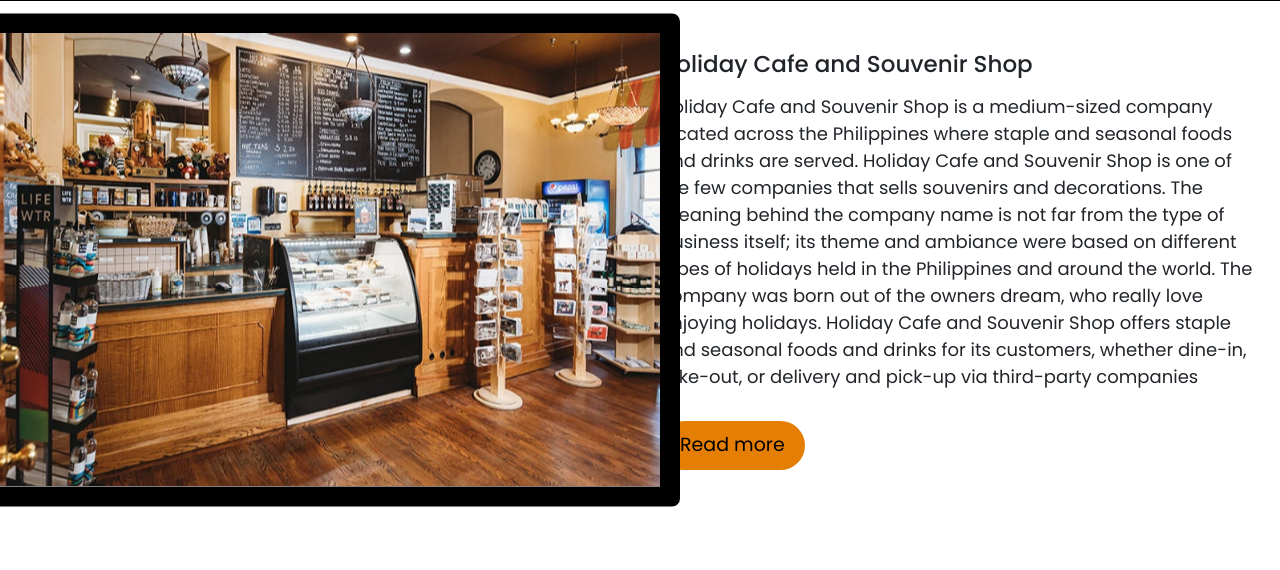
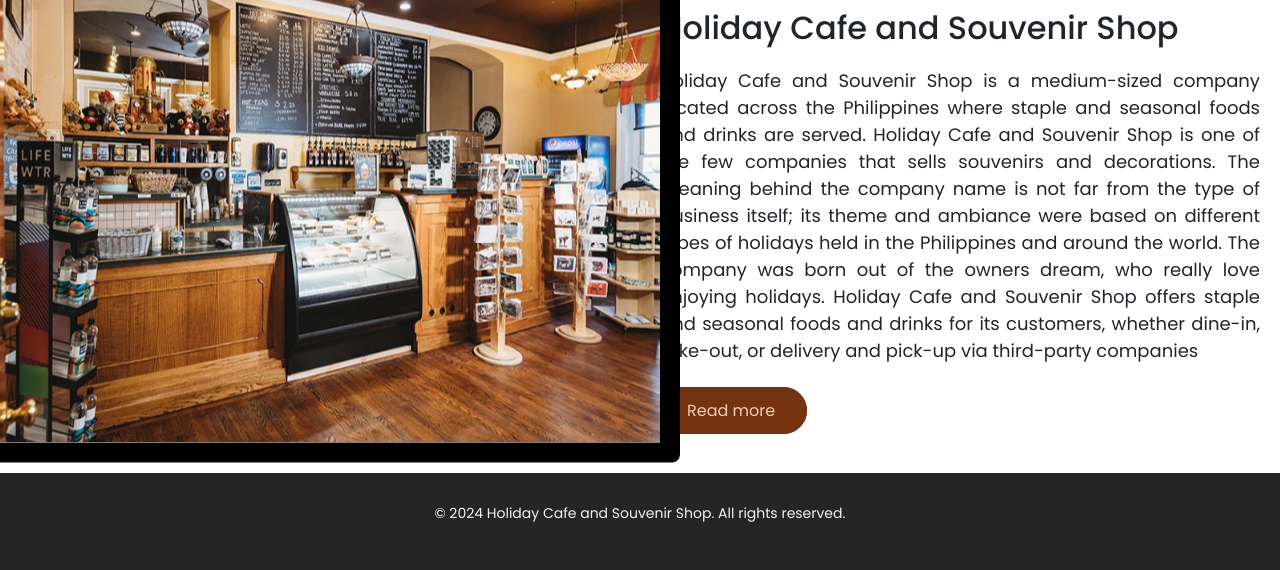
Before and after one commit to AaronClaude/Holiday-Cafe-and-Souvenir-Shop-CAPSTONE, a PHP site: page / in a window 1280 px wide; the page is wider, and only the part inside the window is pictured. Shown: the part 899-1469 px from the top of that part. Before the commit the page ends 1406 px from the top of that part, so only its background shows below. Run offline with PHP 8.4, Linux system fonts and the light colour scheme; grey boxes labelled with a size stand in for pictures from a placeholder-image service; some libraries are stand-ins or nearby versions.

Commit message:
update html, css
- added header text div
- small adjustments to about us section

```diff
--- a/CSS/styles.css
+++ b/CSS/styles.css
@@ -293,25 +325,20 @@ body {
 }
 
 .about-content h2 {
-  font-size: 23px;
-  margin-bottom: 15px;
+  font-size: 32px;
+  margin-bottom: 20px;
 }
 
 .about-content p {
   font-size: 18px;
   line-height: 1.5;
+  text-align: justify;
+  width: 600px;
+  margin-bottom: 35px;
 }
 
-.about-content .read {
-  display: inline-block;
-  padding: 10px 20px;
-  font-size: 19px;
-  text-decoration: none;
-  border-radius: 25px;
-  margin-top: 15px;
-  transition: 0.3s ease;
-  background-color: #e57e05;
-  color: black;
+.about-content .btn-2 {
+  margin-left: -5px;
 }
 
 .about-content .read:hover {
@@ -351,3 +378,15 @@ body {
 }
 
 /*end of ABOUT US css */
+
+
+footer {
+  background: #252525;
+  color: #f2f2f2;
+  text-align: center;
+  padding: 20px 0;
+}
+
+footer p {
+  font-size: 14px;
+}
--- a/index.html
+++ b/index.html
@@ -99,8 +99,19 @@
                     </div>
                   </div>
                 </div>
-                <h1 class="header-text">wala lang</h1>
-                <p class="header-paragraph">Lorem ipsum dolor, sit amet consectetur adipisicing elit. Similique quo eius blanditiis, possimus dicta quae, voluptate minima nihil voluptas iure qui ad nulla aliquid quos inventore asperiores repudiandae expedita exercitationem.</p>
+
+                  <div class="header-text">
+                    <h1>Welcome to our Shop!</h1>
+                    <p>Lorem ipsum dolor sit amet consectetur adipisicing elit. Corrupti deserunt esse ducimus non suscipit nulla placeat error, vel nihil provident minima possimus odit quidem iste quibusdam! Eligendi accusamus omnis quos. Lorem, ipsum dolor sit amet consectetur adipisicing elit. Deleniti fugit, odit velit vitae inventore suscipit perferendis temporibus atque enim, possimus tenetur similique quidem, consequuntur accusantium. Eos voluptas odit repudiandae possimus?</p>
+
+
+                    <a class="btn-3" href="#">Read more</a>
+                    <a class="btn-3" href="#">Shop Now!</a>
+                  </div>
+
+
+
+
               </div>
     </section>
 
@@ -130,13 +141,18 @@
           <div class="about-content">
               <h2> Holiday Cafe and Souvenir Shop </h2>
               <p> Holiday Cafe and Souvenir Shop is a medium-sized company located across the Philippines where staple and seasonal foods and drinks are served. Holiday Cafe and Souvenir Shop is one of the few companies that sells souvenirs and decorations. The meaning behind the company name is not far from the type of business itself; its theme and ambiance were based on different types of holidays held in the Philippines and around the world. The company was born out of the owners dream, who really love enjoying holidays. Holiday Cafe and Souvenir Shop offers staple and seasonal foods and drinks for its customers, whether dine-in, take-out, or delivery and pick-up via third-party companies </p>
-              <a href="" class="read">Read more</a>
+              <a href="#" class="btn-2">Read more</a>
           </div>
 
       </section>
   </div>
   <!-- End of About Us-->
 
+  <footer>
+    <div class="container">
+        <p>&copy; 2024 Holiday Cafe and Souvenir Shop. All rights reserved.</p>
+    </div>
+</footer>
 
 </body>
 <!-- Script for bootstrap 5-->
```
Also changed, not shown: other parts of CSS/styles.css (+47 -15 lines).
